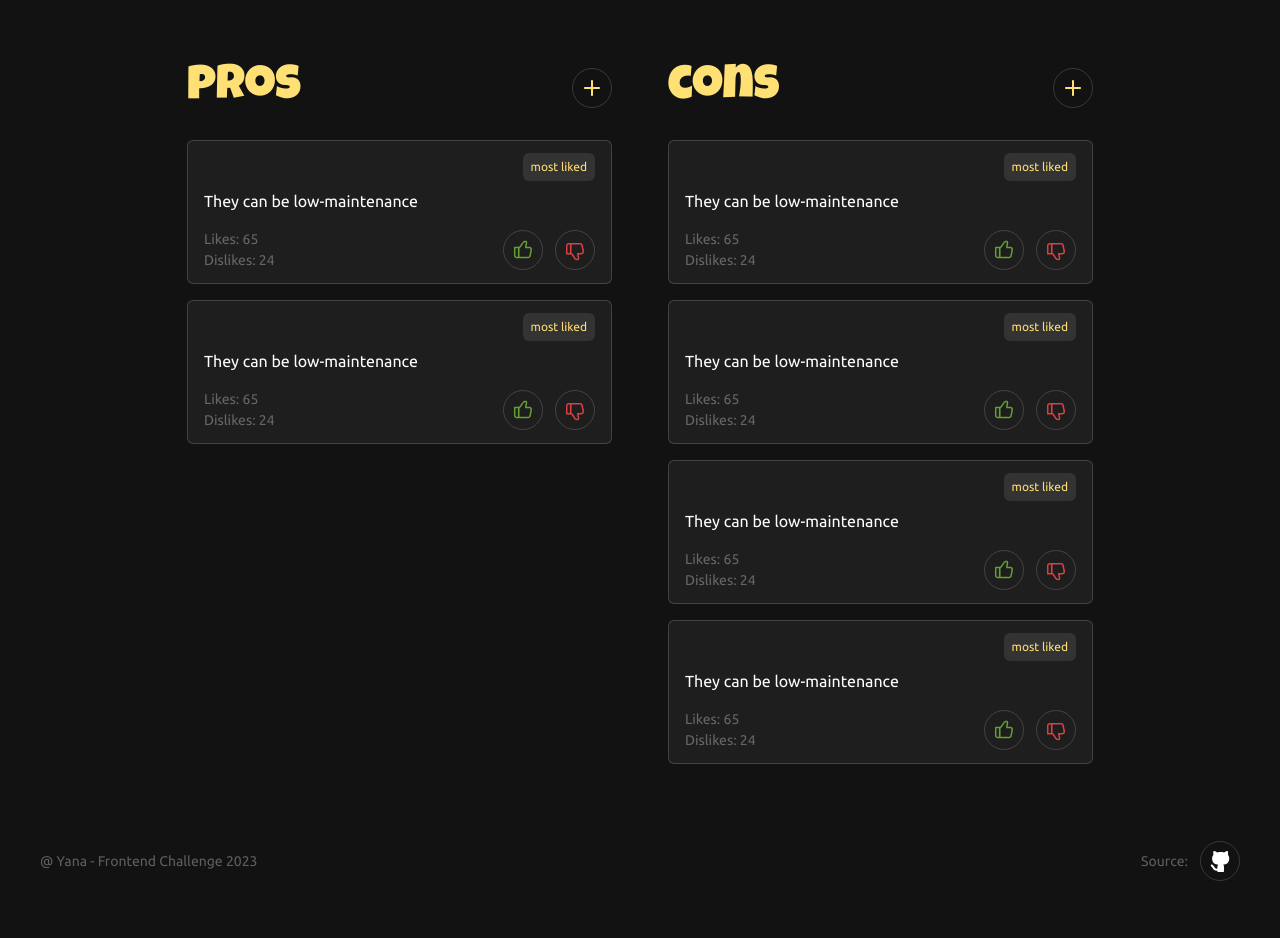
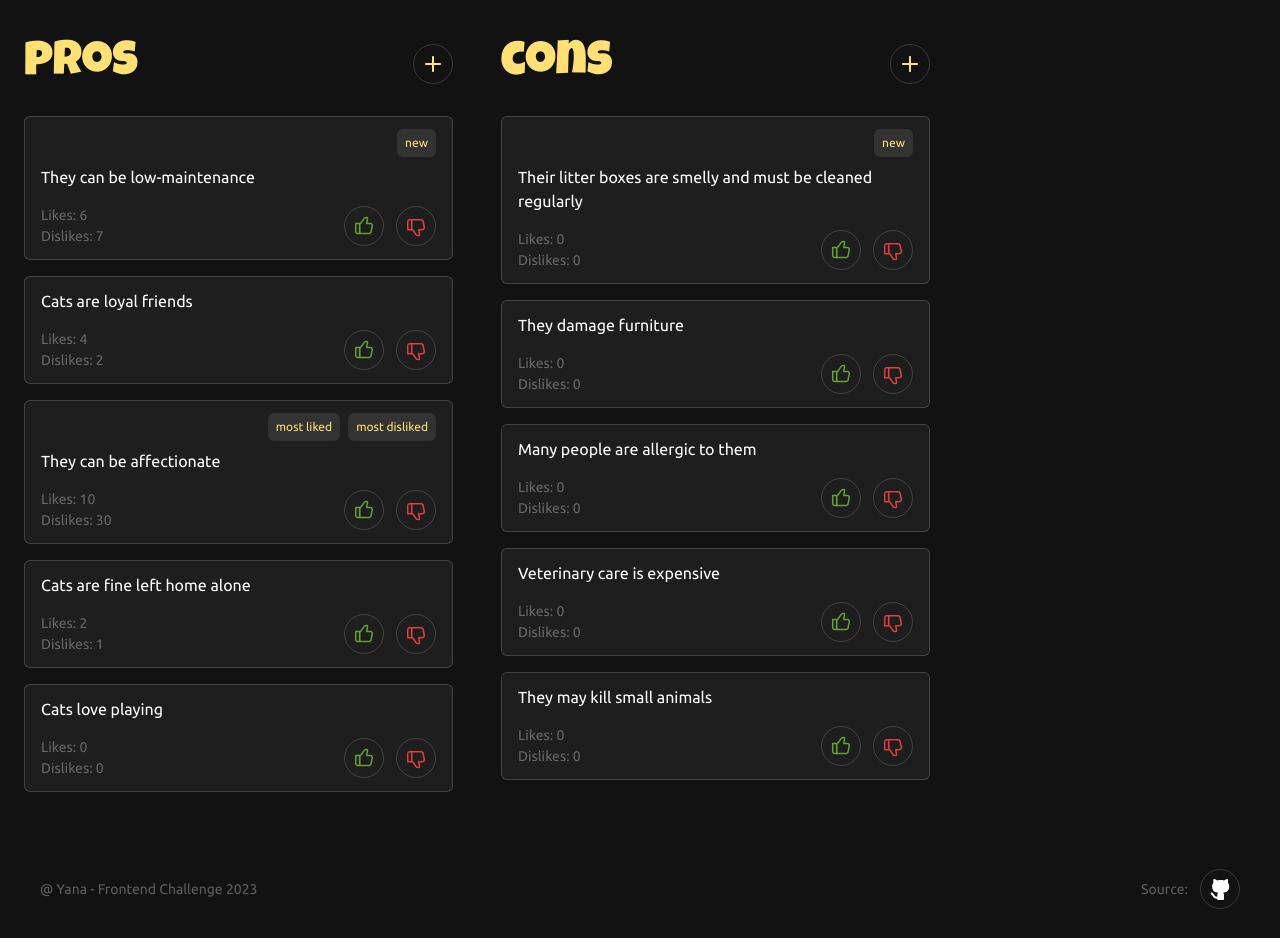
Before and after one commit to YanaK22/challenge, an Angular app: page /vote-page in a window 1280 px wide. Shown: the part 720-1658 px from the top of the page. Before the commit the page ends 1630 px from the top, so only its background shows below. Built offline with nearby package versions, Linux system fonts and the light colour scheme.

Commit message:
render mock cards

```diff
--- a/src/app/app.component.html
+++ b/src/app/app.component.html
@@ -5,7 +5,7 @@
       <div class="logo-text">P&C of Owning a Cat</div>
     </div>
     <div class="quiz-participants">
-      <div class="participants">Participants: 10000</div>
+      <div class="participants">Participants: 1k</div>
       <button mat-flat-button class="quiz-button" (click)="openQuizDialog()">Quiz</button>
 
     </div>
--- a/src/app/app.module.ts
+++ b/src/app/app.module.ts
@@ -20,6 +20,7 @@ import { MatDialogModule } from '@angular/material/dialog';
 import { NotificationDialogComponent } from './notification-dialog/notification-dialog.component';
 import { QuizDialogComponent } from './quiz-dialog/quiz-dialog.component';
 import { StartPageComponent } from './start-page/start-page.component';
+import { VoteService } from '../services/vote.service';
 
 @NgModule({
   declarations: [
@@ -46,7 +47,7 @@ import { StartPageComponent } from './start-page/start-page.component';
     MatInputModule,
     MatDialogModule,
   ],
-  providers: [IconService],
+  providers: [IconService, VoteService],
   bootstrap: [AppComponent]
 })
 export class AppModule { }
--- a/src/app/vote-card/vote-card.component.html
+++ b/src/app/vote-card/vote-card.component.html
@@ -1,12 +1,14 @@
 <div class="vote-card">
-  <div class="label">
-    most liked
+  <div class="labels">
+    <div *ngIf="isNew" class="label">new</div>
+    <div *ngIf="isMostLiked" class="label">most liked</div>
+    <div *ngIf="isMostDisliked" class="label">most disliked</div>
   </div>
-  <div class="option">They can be low-maintenance</div>
+  <div class="option">{{item.text}}</div>
   <div class="info-actions">
     <div class="info">
-      <div class="info-likes">Likes: 65</div>
-      <div class="info-likes">Dislikes: 24</div>
+      <div class="info-likes">Likes: {{item.likes}}</div>
+      <div class="info-likes">Dislikes: {{item.dislikes}}</div>
     </div>
     <div class="actions">
       <button mat-icon-button>
--- a/src/app/vote-card/vote-card.component.scss
+++ b/src/app/vote-card/vote-card.component.scss
@@ -9,9 +9,14 @@
   padding: 12px 16px;
 }
 
+.labels {
+  display: flex;
+  justify-content: flex-end;
+  column-gap: 8px;
+}
+
 .label {
   width: fit-content;
-  align-self: flex-end;
   background: $black-400;
   padding: 6px 8px;
   font-size: 12px;
--- a/src/app/vote-page/vote-page.component.html
+++ b/src/app/vote-page/vote-page.component.html
@@ -4,8 +4,6 @@
       <div class="results">
         <h2 class="results-title">current results</h2>
         <div class="results-card">
-          <div class="lead-top">
-            <div class="lead">pros lead!</div>
           <div class="top">
             <div class="top-pros">
               <div class="top-title">
@@ -48,8 +46,7 @@
               </div>
             </div>
           </div>
-          </div>
-          <div class="diagram-total">
+
           <div class="diagram">
             <div class="diagram-title">pros <span>us</span> cons</div>
             <div class="control">
@@ -67,11 +64,6 @@
               <div class="control-line">
                 <div class="control-line-value" [ngStyle]="{'width': 70 + '%' }"></div>
               </div>
-              </div>
-            </div>
-            <div class="total">
-              <div class="total-pros">Total pros: 24</div>
-              <div class="total-cons">Total cons: 24</div>
             </div>
           </div>
         </div>
@@ -107,8 +99,13 @@
           </button>
         </div>
         <div class="cards">
-          <c-vote-card></c-vote-card>
-          <c-vote-card></c-vote-card>
+          <c-vote-card
+            *ngFor="let prosItem of pros; let i = index"
+            [item]="prosItem"
+            [isNew]="i === 0"
+            [isMostLiked]="isItemMostLiked(pros, prosItem)"
+            [isMostDisliked]="isItemMostDisliked(pros, prosItem)"
+          ></c-vote-card>
         </div>
       </div>
 
@@ -120,10 +117,13 @@
           </button>
         </div>
         <div class="cards">
-          <c-vote-card></c-vote-card>
-          <c-vote-card></c-vote-card>
-          <c-vote-card></c-vote-card>
-          <c-vote-card></c-vote-card>
+          <c-vote-card
+            *ngFor="let consItem of cons; let i = index"
+            [item]="consItem"
+            [isNew]="i === 0"
+            [isMostLiked]="isItemMostLiked(cons, consItem)"
+            [isMostDisliked]="isItemMostDisliked(cons, consItem)"
+          ></c-vote-card>
         </div>
       </div>
     </div>
--- a/src/app/vote-page/vote-page.component.scss
+++ b/src/app/vote-page/vote-page.component.scss
@@ -12,7 +12,7 @@
 
 .info {
   display: flex;
-  column-gap: 32px;
+  column-gap: 48px;
   margin-bottom: 96px;
 }
 
@@ -29,36 +29,16 @@
   }
 
   .results-card {
-    width: 906px;
     background: $black-600;
     border: $border;
     border-radius: $border-radius-12;
     padding: 40px;
   }
 
-  .lead-top {
-    display: flex;
-    justify-content: space-between;
-    margin-bottom: 64px;
-  }
-
-  .lead {
-    width: 200px;
-    height: 200px;
-    border: 1.5px solid $yellow-56;
-    border-radius: 50%;
-    display: flex;
-    align-items: center;
-    justify-content: center;
-    font-family: $h-font-family;
-    font-size: 24px;
-    line-height: 32px;
-    color: $yellow-500;
-  }
-
   .top {
     display: flex;
     column-gap: 64px;
+    margin-bottom: 64px;
 
     .top-pros,
     .top-cons {
@@ -97,12 +77,6 @@
     .first-number {
       color: $yellow-500;
     }
-  }
-
-  .diagram-total {
-    display: flex;
-    align-items: flex-end;
-    justify-content: space-between;
   }
 
   .diagram-title {
@@ -202,9 +176,8 @@
 .pros-cons {
   width: 906px;
   display: flex;
-  column-gap: 56px;
+  column-gap: 48px;
   justify-content: space-between;
-  margin: 0 auto;
 
   .pros,
   .cons {
--- a/src/app/vote-page/vote-page.component.ts
+++ b/src/app/vote-page/vote-page.component.ts
@@ -3,6 +3,8 @@ import { ItemType } from '../../models/item-type.enum';
 import { MatDialog } from '@angular/material/dialog';
 import { AddItemDialogComponent } from '../add-item-dialog/add-item-dialog.component';
 import { NotificationDialogComponent } from '../notification-dialog/notification-dialog.component';
+import { VoteService } from '../../services/vote.service';
+import { Item } from '../../models/item.model';
 
 @Component({
   selector: 'c-vote-page',
@@ -12,7 +14,28 @@ import { NotificationDialogComponent } from '../notification-dialog/notification
 export class VotePageComponent {
   ItemType = ItemType
 
-  constructor(public dialog: MatDialog) {}
+  constructor(
+    public dialog: MatDialog,
+    private voteService: VoteService
+  ) {}
+
+  get pros() {
+    return this.voteService.pros;
+  }
+
+  get cons() {
+    return this.voteService.cons;
+  }
+
+  isItemMostLiked(items: Item[], item: Item) {
+    const maxValue = Math.max(...items.map(o => o.likes))
+    return !!maxValue && maxValue === item.likes;
+  }
+
+  isItemMostDisliked(items: Item[], item: Item) {
+    const maxValue = Math.max(...items.map(o => o.dislikes))
+    return !!maxValue && maxValue === item.dislikes;
+  }
 
   openAddItemDialog(type: ItemType) {
     const dialog = this.dialog.open(AddItemDialogComponent, {
--- /dev/null
+++ b/src/models/item.model.ts
@@ -0,0 +1,6 @@
+export interface Item {
+  id: string;
+  text: string,
+  likes: number;
+  dislikes: number;
+}
--- /dev/null
+++ b/src/models/mock.constants.ts
@@ -0,0 +1,185 @@
+export const MOCK_PROS = [
+  {
+    id: '02af4ee5',
+    text: 'They can be low-maintenance',
+    likes: 6,
+    dislikes: 7
+  },
+  {
+    id: '617bbc3d',
+    text: 'Cats are loyal friends',
+    likes: 4,
+    dislikes: 2
+  },
+  {
+    id: '40e6f4b5',
+    text: 'They can be affectionate',
+    likes: 10,
+    dislikes: 30
+  },
+  {
+    id: 'ed612af9',
+    text: 'Cats are fine left home alone',
+    likes: 2,
+    dislikes: 1
+  },
+  {
+    id: '061df309',
+    text: 'Cats love playing',
+    likes: 0,
+    dislikes: 0
+  },
+  {
+    id: 'e12d7dc2',
+    text: 'They are entertaining',
+    likes: 0,
+    dislikes: 0
+  },
+  {
+    id: 'f87ebb9e',
+    text: 'Cats comfort you if you\'re worried or feel alone',
+    likes: 0,
+    dislikes: 0
+  },
+  {
+    id: '655014f8',
+    text: 'They may help control pests',
+    likes: 0,
+    dislikes: 0
+  },
+  {
+    id: '26aa3b28',
+    text: 'Owning a cat can reduce your overall stress level',
+    likes: 0,
+    dislikes: 0
+  },
+  {
+    id: 'b6a3cd9a',
+    text: 'Cats can keep themselves busy',
+    likes: 0,
+    dislikes: 0
+  },
+  {
+    id: '76e091f3',
+    text: 'They are cute when young',
+    likes: 0,
+    dislikes: 0
+  },
+  {
+    id: '1fa75ce2',
+    text: 'Owning a cat can help you to become more responsible',
+    likes: 0,
+    dislikes: 0
+  },
+  {
+    id: '01a715d6',
+    text: 'Cats can make you laugh',
+    likes: 0,
+    dislikes: 0
+  },
+  {
+    id: '00dd20ed',
+    text: 'They don\'t require that much space',
+    likes: 0,
+    dislikes: 0
+  },
+  {
+    id: '5ab9b6a9',
+    text: 'You don\'t have to walk them',
+    likes: 0,
+    dislikes: 0
+  },
+]
+
+export const MOCK_CONS = [
+  {
+    id: '02af4ee5',
+    text: 'Their litter boxes are smelly and must be cleaned regularly',
+    likes: 0,
+    dislikes: 0
+},
+  {
+    id: '02af4ee5',
+    text: 'They damage furniture',
+    likes: 0,
+    dislikes: 0
+  },
+  {
+    id: '02af4ee5',
+    text: 'Many people are allergic to them',
+    likes: 0,
+    dislikes: 0
+  },
+  {
+    id: '02af4ee5',
+    text: 'Veterinary care is expensive',
+    likes: 0,
+    dislikes: 0
+  },
+  {
+    id: '02af4ee5',
+    text: 'They may kill small animals',
+    likes: 0,
+    dislikes: 0
+  },
+  {
+    id: '02af4ee5',
+    text: 'They are strong-willed',
+    likes: 0,
+    dislikes: 0
+  },
+  {
+    id: '02af4ee5',
+    text: 'They vomit occasionally',
+    likes: 0,
+    dislikes: 0
+  },
+  {
+    id: '02af4ee5',
+    text: 'Difficulties if you want to rent a flat',
+    likes: 0,
+    dislikes: 0
+  },
+  {
+    id: '02af4ee5',
+    text: 'They may wake you up',
+    likes: 0,
+    dislikes: 0
+  },
+  {
+    id: '02af4ee5',
+    text: 'They can be very vocal',
+    likes: 0,
+    dislikes: 0
+  },
+  {
+    id: '02af4ee5',
+    text: 'They can get fleas',
+    likes: 0,
+    dislikes: 0
+  },
+  {
+    id: '02af4ee5',
+    text: 'Cat hair in your home',
+    likes: 0,
+    dislikes: 0
+  },
+  {
+    id: '02af4ee5',
+    text: 'I can’t travel as freely as I did before',
+    likes: 0,
+    dislikes: 0
+  },
+  {
+    id: '02af4ee5',
+    text: 'They may scratch or bite',
+    likes: 0,
+    dislikes: 0
+  },
+  {
+    id: '02af4ee5',
+    text: 'Your cat may get lost',
+    likes: 0,
+    dislikes: 0
+  },
+]
--- /dev/null
+++ b/src/services/vote.service.ts
@@ -0,0 +1,15 @@
+import { Injectable } from '@angular/core';
+import { MOCK_CONS, MOCK_PROS } from '../models/mock.constants';
+import { Item } from '../models/item.model';
+
+@Injectable({ providedIn: 'root' })
+export class VoteService {
+  pros: Item[];
+  cons: Item[];
+
+  constructor() {
+    // init 5 pros & cons using mock
+    this.pros = MOCK_PROS.splice(0, 5);
+    this.cons = MOCK_CONS.splice(0, 5);
+  }
+}
```
Also changed, not shown: src/app/vote-card/vote-card.component.ts (+7 -1 lines). Lines whose indentation alone changed are shown as unchanged.
